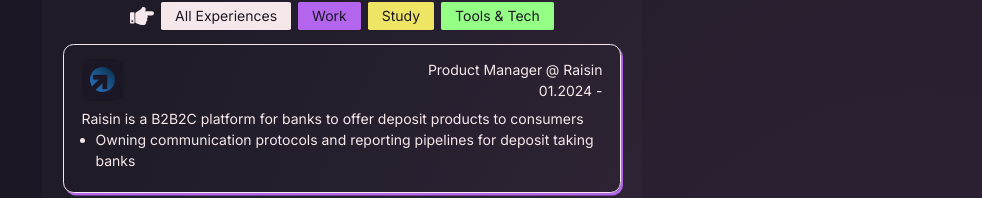
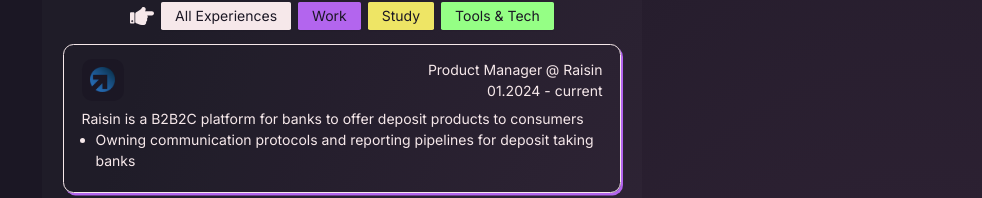
Before and after one commit to pswu11/pswu.dev, a Next.js app: page /about in a window 1280 px wide. Shown: the part 251-449 px from the top of the page, without its empty margins (298-1280 px from the left). Built offline with nearby package versions, Linux system fonts and the light colour scheme.

Commit message:
fix timeline

```diff
--- a/app/about/page.tsx
+++ b/app/about/page.tsx
@@ -22,7 +22,7 @@
     icon: "/experience/rs.png",
     role: "Product Manager",
     organization: "Raisin",
-    time: "01.2024 -",
+    time: "01.2024 - current",
     summary:
       "Raisin is a B2B2C platform for banks to offer deposit products to consumers",
     bullets: [
--- a/next.config.js
+++ b/next.config.js
@@ -2,7 +2,7 @@
 const nextConfig = {
   experimental: {
     mdxRs: true,
-  },
+  }
 }
 
 const withMDX = require("@next/mdx")({
```
Also changed, not shown: tsconfig.json (+18 -4 lines).
